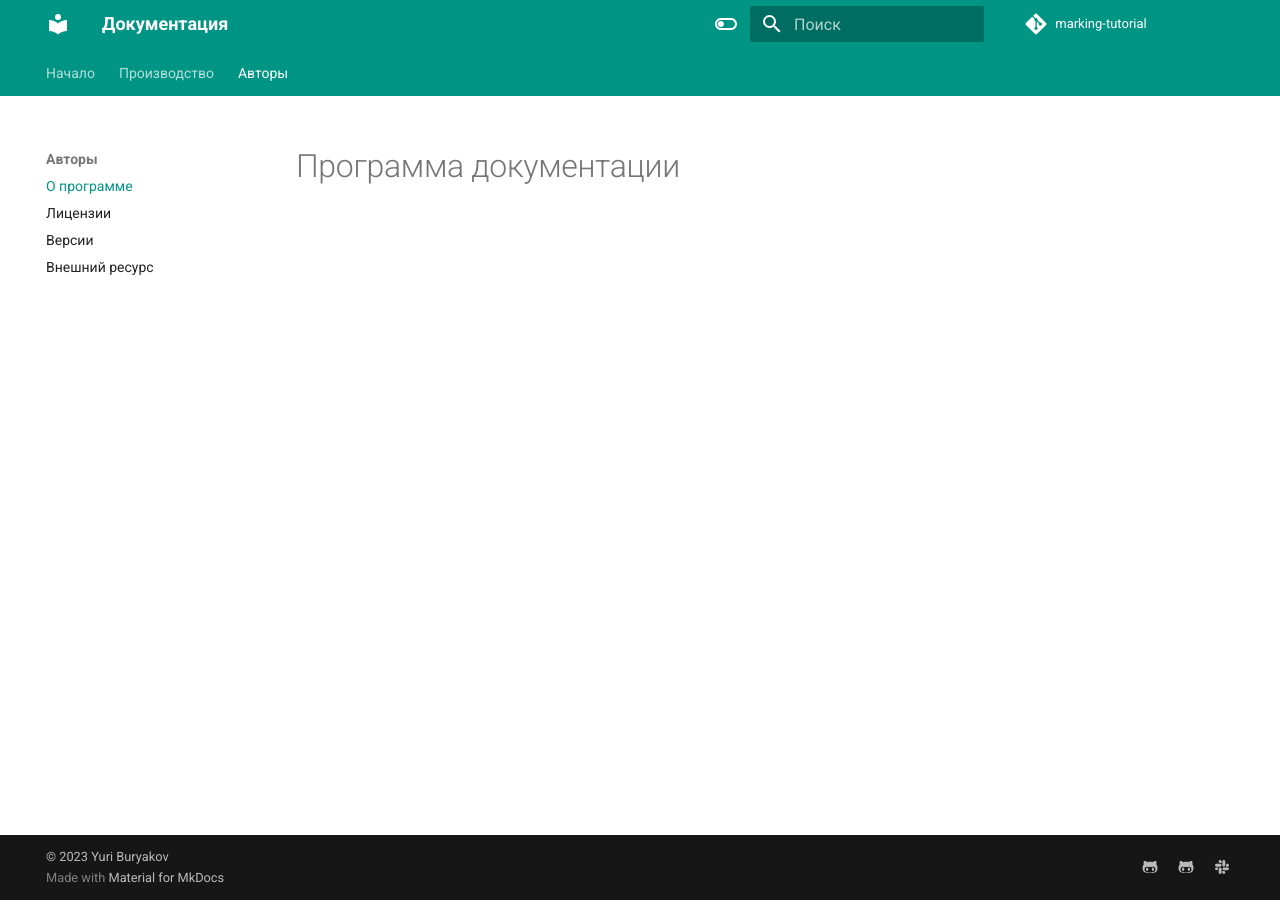
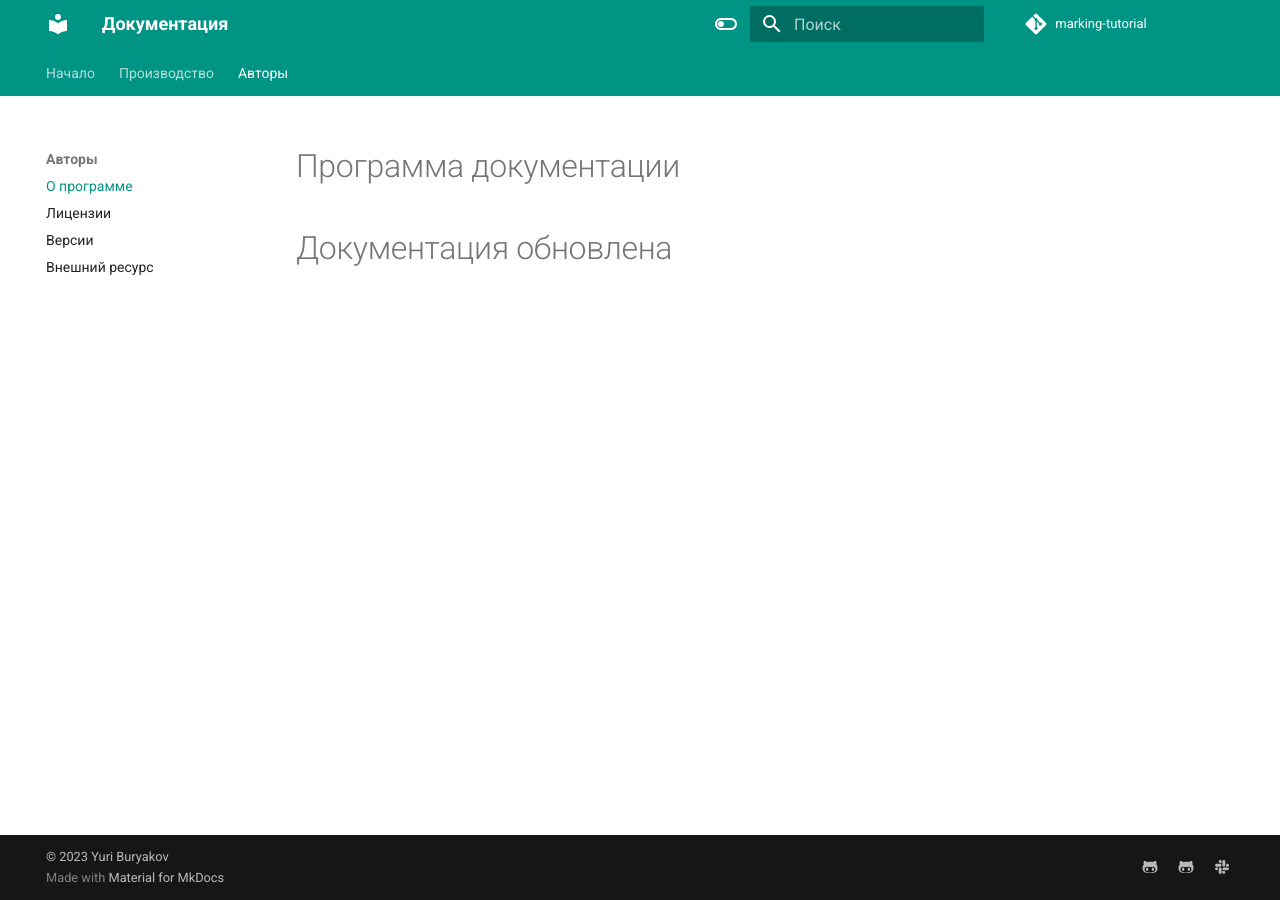
Before and after one commit to oit1/marking-dairy-products-tutorial, an MkDocs documentation site: the page built from docs/about.md, in a window 1280 px wide. Built offline with MkDocs 1.6.1 and Material for MkDocs 9.7.7, drawn with Linux system fonts in a browser that asks for light colours; comment, search, counter and statistics services are not loaded.

Commit message:
init 001

```diff
--- a/docs/about.md
+++ b/docs/about.md
@@ -1 +1,3 @@
 # Программа документации
+
+# Документация обновлена
```
